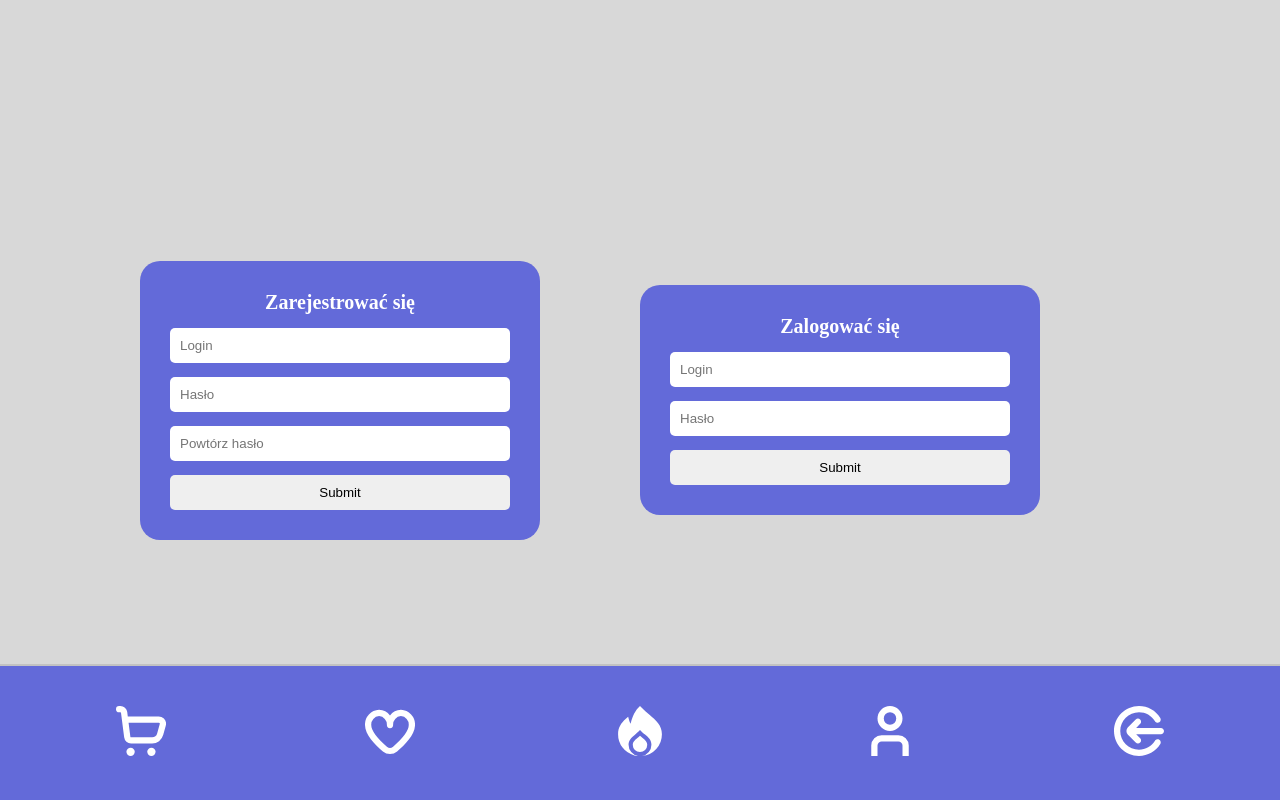
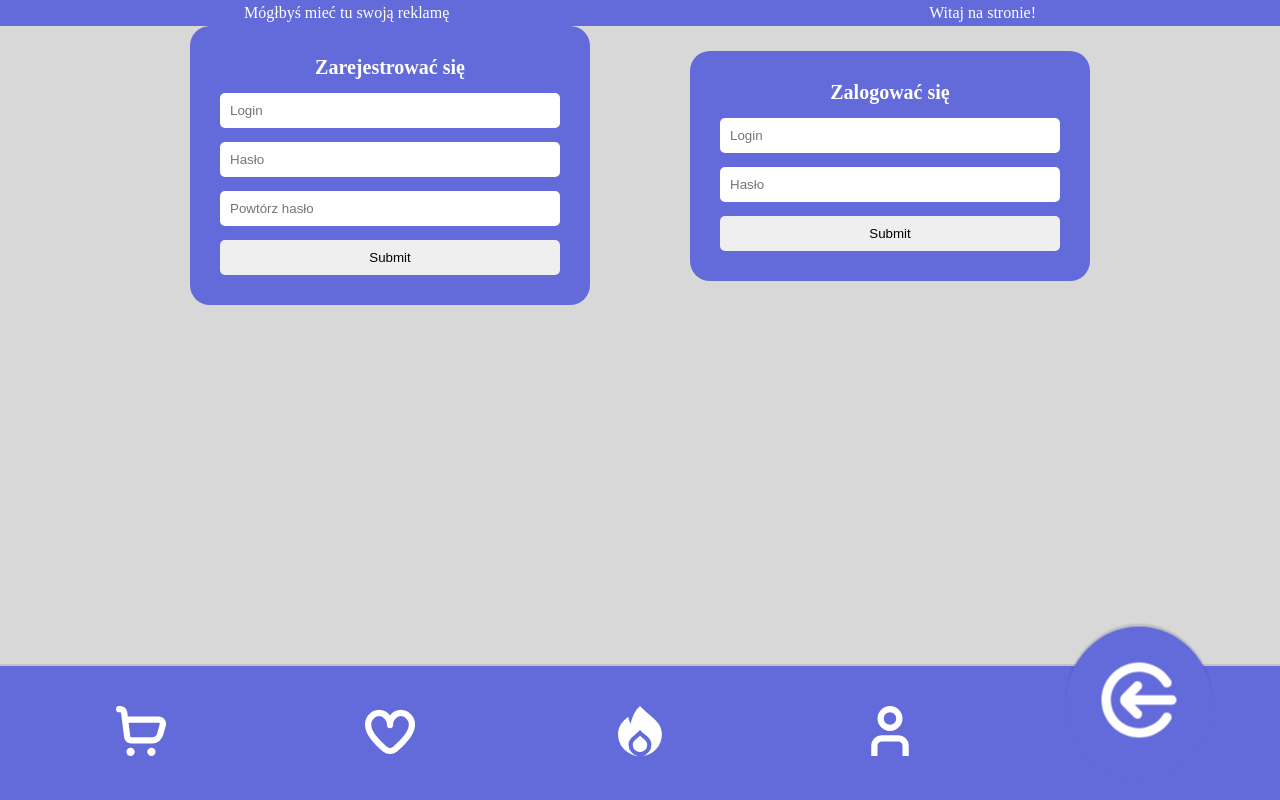
Before and after one commit to NeckitWin/sklep-internetowy, a PHP site: page /login.php in a window 1280 px wide. Run offline with PHP 8.4, Linux system fonts and the light colour scheme.

Commit message:
add login to profile

```diff
--- /dev/null
+++ b/class/database.php
@@ -0,0 +1,30 @@
+<?php
+class Database {
+    private $conn;
+
+    public function __construct() {
+        $this->connect();
+    }
+
+    private function connect() {
+        $servername = "localhost";
+        $username = "root";
+        $password = "";
+        $dbname = "sklep";
+
+        $this->conn = new mysqli($servername, $username, $password, $dbname);
+
+        if ($this->conn->connect_error) {
+            die("Connection failed: " . $this->conn->connect_error);
+        }
+    }
+
+    public function getConnection() {
+        return $this->conn;
+    }
+
+    public function close() {
+        $this->conn->close();
+    }
+}
+?>
--- /dev/null
+++ b/components/header.php
@@ -0,0 +1,13 @@
+<link rel="stylesheet" href="./components/styles/header.css">
+<header class="title">
+    <p>Mógłbyś mieć tu swoją reklamę</p>
+    <p>
+        <?php
+        if (isset($_SESSION['login'])) {
+            echo "Witaj, " . $_SESSION['login'];
+        } else {
+            echo "Witaj na stronie!";
+        }
+        ?>
+    </p>
+</header>
--- a/components/navbar.php
+++ b/components/navbar.php
@@ -6,25 +6,26 @@ $icon_main = '<svg width="32" height="32" xmlns="http://www.w3.org/2000/svg" id=
 $icon_profile = '<svg  width="32" height="32" xmlns="http://www.w3.org/2000/svg" id="Isolation_Mode" data-name="Isolation Mode" viewBox="0 0 24 24"><path d="M21,24H18V19a2,2,0,0,0-2-2H8a2,2,0,0,0-2,2v5H3V19a5.006,5.006,0,0,1,5-5h8a5.006,5.006,0,0,1,5,5Z"/><path d="M12,12a6,6,0,1,1,6-6A6.006,6.006,0,0,1,12,12Zm0-9a3,3,0,1,0,3,3A3,3,0,0,0,12,3Z"/></svg>';
 $icon_exit = '<svg width="32" height="32" xmlns="http://www.w3.org/2000/svg" id="Layer_1" data-name="Layer 1" viewBox="0 0 24 24"><path d="m24,15c0,.617-.24,1.197-.678,1.634l-2.072,2.073c-.195.195-.451.293-.707.293s-.512-.098-.707-.293c-.391-.391-.391-1.023,0-1.414l1.292-1.293h-6.128c-.553,0-1-.447-1-1s.447-1,1-1h6.128l-1.292-1.293c-.391-.391-.391-1.023,0-1.414s1.023-.391,1.414,0l2.073,2.074c.437.436.677,1.016.677,1.633Zm-10-4v-5c0-1.103-.897-2-2-2h0s0,0,0,0v17.999h1c.552,0,1-.448,1-1v-2c0-.553.447-1,1-1s1,.447,1,1v2c0,1.654-1.346,3-3,3H3c-1.654,0-3-1.346-3-3V5.621C0,3.246,1.69,1.184,4.019.718L7.216.079c1.181-.236,2.391.066,3.321.829.375.307.665.685.902,1.092h.561c2.206,0,4,1.794,4,4v5c0,.553-.447,1-1,1s-1-.447-1-1Zm-5,1.5c0-.828-.672-1.5-1.5-1.5s-1.5.672-1.5,1.5.672,1.5,1.5,1.5,1.5-.672,1.5-1.5Z"/></svg>';
 $icon_login = '<svg width="32" height="32" xmlns="http://www.w3.org/2000/svg" id="Layer_1" data-name="Layer 1" viewBox="0 0 24 24"><path d="m24,12c0,.829-.671,1.5-1.5,1.5h-11.853l1.921,1.946c.582.59.575,1.54-.014,2.122-.292.288-.673.432-1.054.432-.387,0-.774-.149-1.068-.446l-3.743-3.793c-.967-.968-.967-2.554.007-3.528l3.735-3.786c.582-.591,1.532-.595,2.122-.014.589.582.596,1.532.014,2.122l-1.921,1.946h11.853c.829,0,1.5.671,1.5,1.5Zm-2.268,4.223c-.705-.433-1.629-.214-2.064.491-1.653,2.684-4.52,4.287-7.668,4.287-4.962,0-9-4.038-9-9S7.038,3,12,3c3.148,0,6.015,1.603,7.668,4.287.435.706,1.359.925,2.064.491.706-.435.925-1.359.491-2.064C20.019,2.136,16.197,0,12,0,5.383,0,0,5.383,0,12s5.383,12,12,12c4.197,0,8.019-2.136,10.223-5.713.434-.705.215-1.629-.491-2.064Z"/></svg>';
+
+$links = [
+    'cart.php' => $icon_cart,
+    'like.php' => $icon_like,
+    'index.php' => $icon_main,
+    'profile.php' => $icon_profile,
+    'login.php' => isset($_SESSION['login']) ? $icon_exit : $icon_login,
+];
+
 ?>
 
 <link rel="stylesheet" href="./components/styles/navbar.css">
 <footer class="navbar">
     <nav>
         <ul class="navbar_links">
-            <li><a href="cart.php"><?php echo $icon_cart; ?></a></li>
-            <li><a href="like.php"><?php echo $icon_like; ?></a></li>
-            <li><a href="index.php"><?php echo $icon_main; ?></a></li>
-            <li><a href="profile.php"><?php echo $icon_profile; ?></a></li>
-            <li>
-                <?php
-                if (!isset($_SESSION['login'])) {
-                    echo "<a href='login.php'>{$icon_login}</a>";
-                } else {
-                    echo "<a href='logout.php'>{$icon_exit}</a>";
-                }
-                ?>
-            </li>
+            <?php foreach ($links as $link => $icon) : ?>
+                <li<?= basename($_SERVER['PHP_SELF']) === $link ? ' class="active"' : '' ?>>
+                    <a href="<?= $link ?>"><?= $icon ?></a>
+                </li>
+            <?php endforeach; ?>
         </ul>
     </nav>
 </footer>
--- /dev/null
+++ b/components/styles/header.css
@@ -0,0 +1,9 @@
+.title {
+    width: 100%;
+    background-color: #636AD9;
+    color: white;
+    display: flex;
+    justify-content: space-around;
+    align-items: center;
+    padding: 4px;
+}
--- a/components/styles/navbar.css
+++ b/components/styles/navbar.css
@@ -29,12 +29,15 @@
 .navbar_links li:hover {
     transform: scale(1.5) translateY(-20px);
     border-radius: 50%;
-}
-
-.navbar_links li:hover {
     box-shadow: 0 -2px 0 0 rgba(0, 0, 0, 0.1);
 }
 
 .navbar_links li:hover svg {
     fill: #f6f6f6;
 }
+
+.active {
+    transform: scale(1.5) translateY(-20px);
+    border-radius: 50%;
+    box-shadow: 0 -2px 0 0 rgba(0, 0, 0, 0.1);
+}
--- a/database.php
+++ /dev/null
@@ -1,12 +0,0 @@
-<?php
-$servername = "localhost";
-$username = "root";
-$password = "";
-$dbname = "sklep";
-
-$conn = new mysqli($servername, $username, $password, $dbname);
-
-if ($conn->connect_error) {
-    die("Napisz do administratora" . $conn->connect_error);
-}
-?>
--- a/login.php
+++ b/login.php
@@ -1,8 +1,28 @@
 <?php
-require "./sesja.php";
-include "./database.php";
-global $conn;
-$error = "error";
+include "./sesja.php";
+include "./class/database.php";
+include "./class/Login.php";
+
+$db = new Database();
+$conn = $db->getConnection();
+$error = "";
+
+if ($_SERVER["REQUEST_METHOD"] == "POST") {
+    $user = new Login($conn);
+    $login = $_POST["login"];
+    $password = $_POST["password"];
+    $rpassword = $_POST["rpassword"];
+    $error = $user->register($login, $password, $rpassword);
+}
+
+if ($_SERVER["REQUEST_METHOD"] == "GET") {
+    if (isset($_GET["login"]) && isset($_GET["password"])) {
+        $user = new Login($conn);
+        $login = $_GET["login"];
+        $password = $_GET["password"];
+        $error = $user->login($login, $password);
+    }
+}
 ?>
 <!doctype html>
 <html lang="pl">
@@ -17,22 +37,29 @@ $error = "error";
 </head>
 <body>
 
+<?php
+    include "./components/header.php";
+?>
+
 <main>
+    <div class="login_frame">
         <div class="login">
             <form method="post">
                 <h3>Zarejestrować się</h3>
-            <input type="text" placeholder="Login" minlength="3" maxlength="32" required>
+                <input type="text" name="login" placeholder="Login" minlength="3" maxlength="32" required>
                 <input type="password" name="password" placeholder="Hasło" minlength="8" maxlength="64" required>
-            <input type="password" name="rpassword" placeholder="Powtórz hasło" minlength="8" maxlength="64" required>
+                <input type="password" name="rpassword" placeholder="Powtórz hasło" minlength="8" maxlength="64"
+                       required>
                 <input type="submit">
             </form>
             <form method="get">
                 <h3>Zalogować się</h3>
-            <input type="text" placeholder="Login" minlength="3" maxlength="32" required>
+                <input type="text" name="login" placeholder="Login" minlength="3" maxlength="32" required>
                 <input type="password" name="password" placeholder="Hasło" minlength="8" maxlength="64" required>
                 <input type="submit">
             </form>
-        <p class="error"><?php $error ?></p>
+        </div>
+        <p class="error"><?php echo $error ?></p>
     </div>
 </main>
 
@@ -40,30 +67,3 @@ $error = "error";
 
 </body>
 </html>
-
-<?php
-if ($_SERVER['REQUEST_METHOD'] === 'POST') {
-    if (!isset($_POST['login']) || !isset($_POST['password']) || !isset($_POST['rpassword'])) {
-        $error = "Wypełnij wszystkie pola";
-    }
-    // Проверка, на sql инъекции
-    if (preg_match('/[\'^£$%&*()}{@#~?><>,|=_+¬-]/', $_POST['login'])) {
-        return  $error = "Login zawiera niedozwolone znaki";
-    }
-
-    $login = $_POST['login'];
-    $password = $_POST['password'];
-    $rpassword = $_POST['rpassword'];
-
-    if ($password !== $rpassword) {
-        $error = "Hasła nie są takie same";
-    } else {
-        $sql = "INSERT INTO users (login, password) VALUES ('$login', '$password')";
-        if ($conn->query($sql)) {
-            $error = "Zarejestrowano pomyślnie";
-        } else {
-            $error = "Błąd podczas rejestracji";
-        }
-    }
-}
-?>
--- a/logout.php
+++ b/logout.php
@@ -1,5 +1,7 @@
 <?php
 include "./sesja.php";
+session_destroy();
+header("Location: index.php");
 ?>
 <!doctype html>
 <html lang="pl">
--- a/public/styles/login.css
+++ b/public/styles/login.css
@@ -1,9 +1,13 @@
-main {
-    height: 100vh;
+.login_frame {
+    height: 90vhg;
+    display: flex;
+    flex-direction: column;
+    justify-content: center;
+    align-items: center;
+    gap: 20px;
 }
 
 .login {
-    height: 100%;
     display: flex;
     flex-direction: row;
     gap: 100px;
@@ -33,3 +37,13 @@ main {
     border-radius: 5px;
     border: none;
 }
+
+.login input[type="submit"] {
+    cursor: pointer;
+    transition: 0.3s ease;
+}
+
+.login input[type="submit"]:hover {
+    transform: translateY(-2px);
+    background-color: #cdcdcd;
+}
--- a/public/styles/style.css
+++ b/public/styles/style.css
@@ -7,3 +7,9 @@
 body {
     background-color: #d8d8d8;
 }
+
+.error {
+    color: #ff0000;
+    font-weight: bold;
+    font-size: 20px;
+}
```
Also changed, not shown: cart.php (+8 -1 lines), class/Login.php (added, +50 -0 lines), index.php (+6 -1 lines), like.php (+8 -1 lines), profile.php (+9 -2 lines), shop.php (+8 -1 lines), sesja.php (line endings or trailing spaces). Lines whose indentation alone changed are shown as unchanged.
